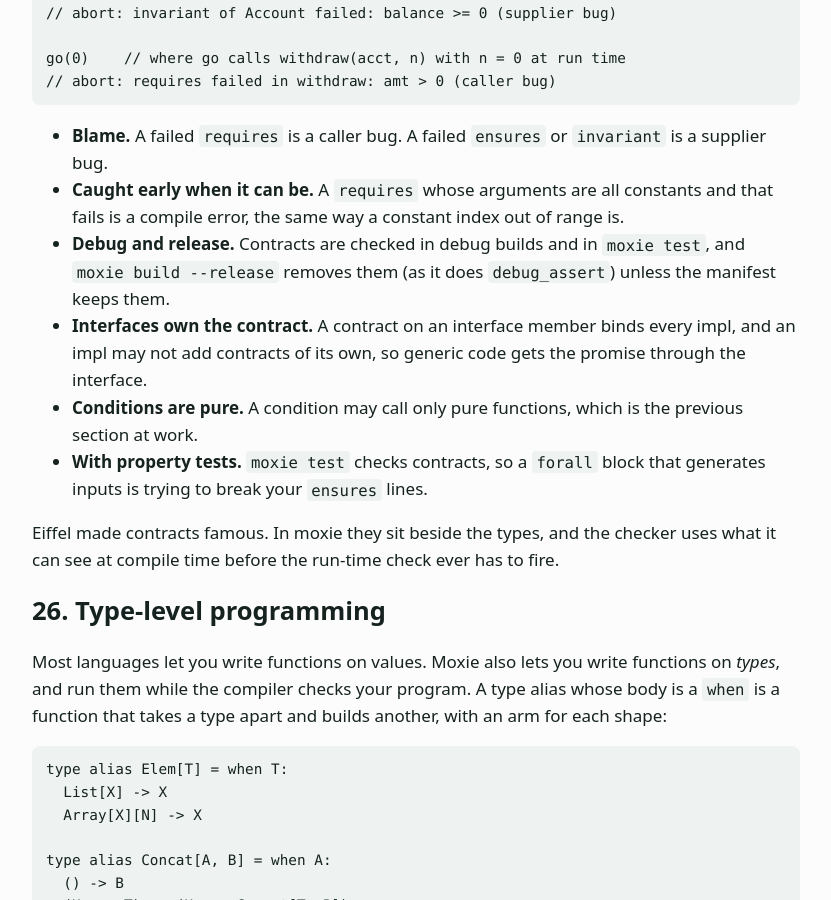
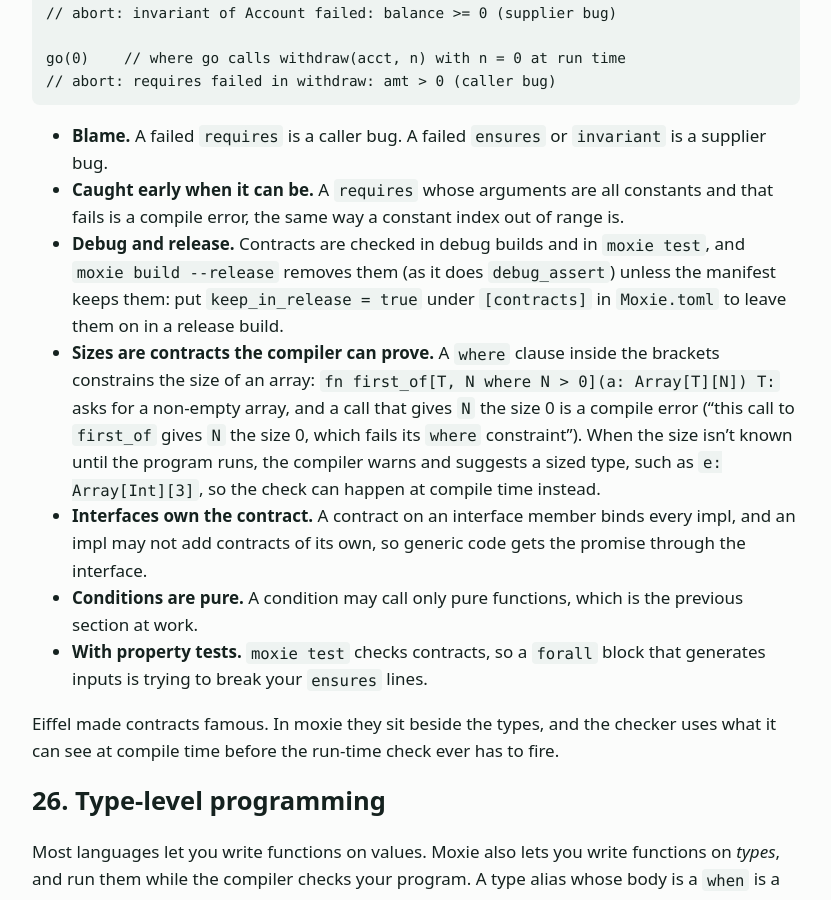
Before and after one commit to slconverse1/moxie, a Jekyll site: the page built from docs/index.md, in a window 1280 px wide and 900 px high, scrolled down 52394 px. Shown: the whole window, without its empty margins (224-1055 px from the left). Built offline with Jekyll 4.4.1, drawn with Linux system fonts in a browser that asks for light colours.

Commit message:
Intros: keep_in_release and where size constraints in the Contracts section
Co-Authored-By: Claude Sonnet 5.5 <noreply@anthropic.com>
Claude-Session: https://claude.ai/code/session_01XCzUchPRZuBnrDtgjNTTye

```diff
--- a/docs/index.md
+++ b/docs/index.md
@@ -1587,7 +1587,8 @@ go(0)    // where go calls withdraw(acct, n) with n = 0 at run time
 
 - **Blame.** A failed `requires` is a caller bug. A failed `ensures` or `invariant` is a supplier bug.
 - **Caught early when it can be.** A `requires` whose arguments are all constants and that fails is a compile error, the same way a constant index out of range is.
-- **Debug and release.** Contracts are checked in debug builds and in `moxie test`, and `moxie build --release` removes them (as it does `debug_assert`) unless the manifest keeps them.
+- **Debug and release.** Contracts are checked in debug builds and in `moxie test`, and `moxie build --release` removes them (as it does `debug_assert`) unless the manifest keeps them: put `keep_in_release = true` under `[contracts]` in `Moxie.toml` to leave them on in a release build.
+- **Sizes are contracts the compiler can prove.** A `where` clause inside the brackets constrains the size of an array: `fn first_of[T, N where N > 0](a: Array[T][N]) T:` asks for a non-empty array, and a call that gives `N` the size 0 is a compile error ("this call to `first_of` gives `N` the size 0, which fails its `where` constraint"). When the size isn't known until the program runs, the compiler warns and suggests a sized type, such as `e: Array[Int][3]`, so the check can happen at compile time instead.
 - **Interfaces own the contract.** A contract on an interface member binds every impl, and an impl may not add contracts of its own, so generic code gets the promise through the interface.
 - **Conditions are pure.** A condition may call only pure functions, which is the previous section at work.
 - **With property tests.** `moxie test` checks contracts, so a `forall` block that generates inputs is trying to break your `ensures` lines.
```
Also changed, not shown: docs/gc/index.md (+2 -1 lines).
